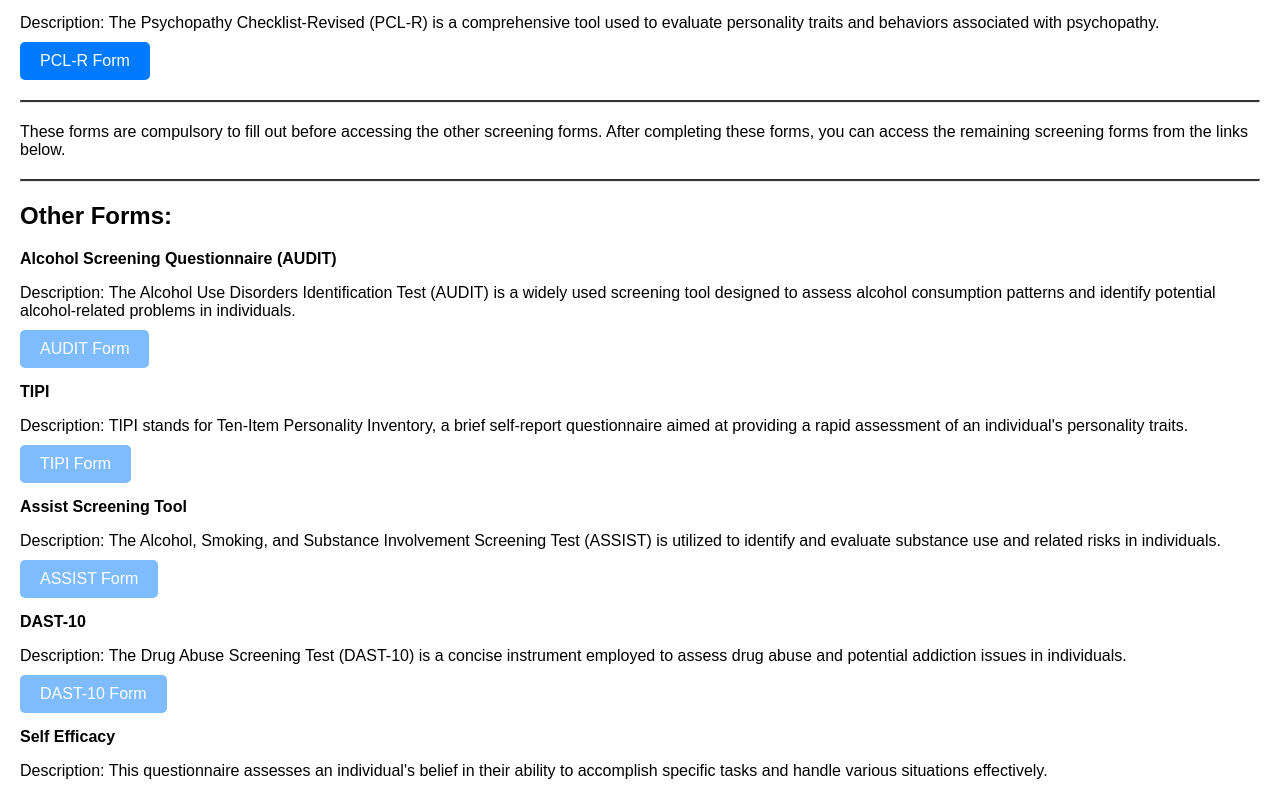
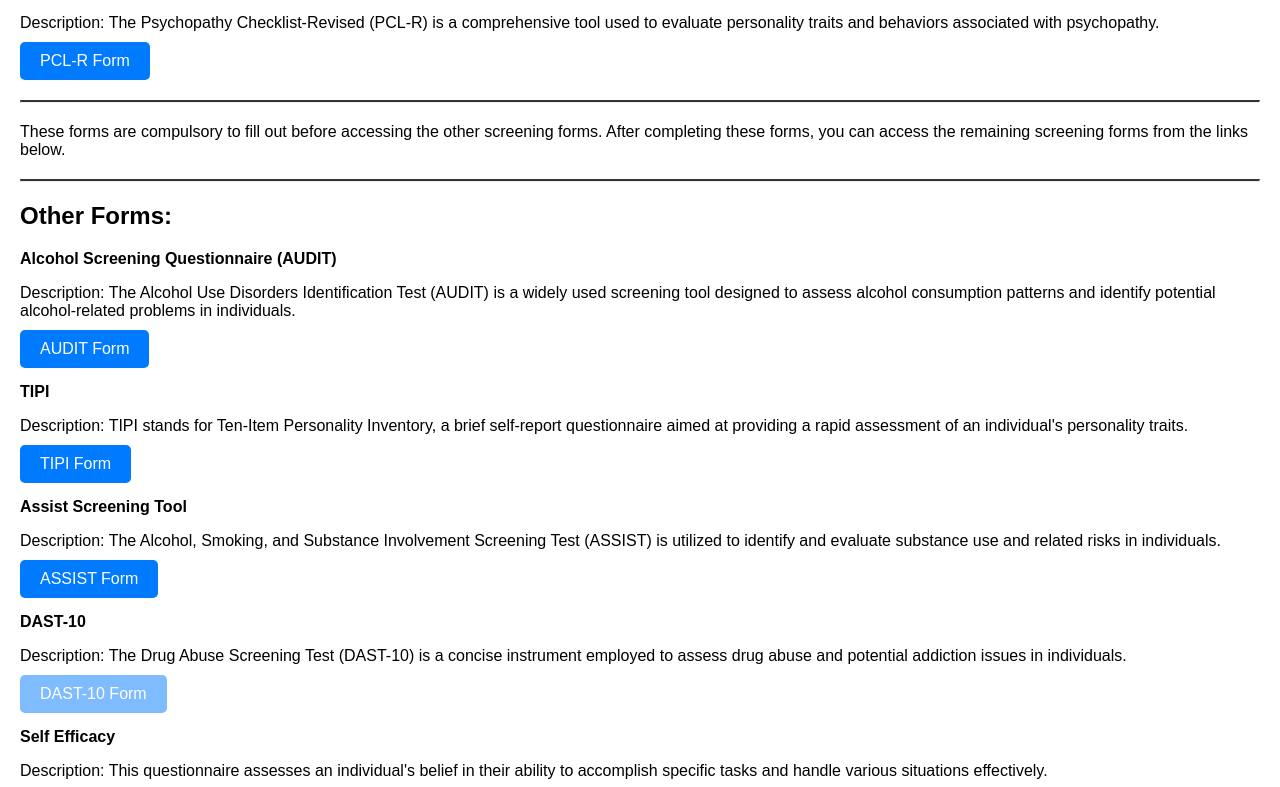
Before and after one commit to highb33kay/forms, a plain HTML site: page index.html in a window 1280 px wide. Shown: the part 405-1192 px from the top of the page. Drawn offline with Linux system fonts and the light colour scheme.

Commit message:
Update index.html

```diff
--- a/index.html
+++ b/index.html
@@ -164,17 +164,17 @@
         <li class="form-item">
             <strong>Alcohol Screening Questionnaire (AUDIT)</strong>
             <p>Description: The Alcohol Use Disorders Identification Test (AUDIT) is a widely used screening tool designed to assess alcohol consumption patterns and identify potential alcohol-related problems in individuals.</p>
-            <a class="form-link disabled-link" href="#" onclick="return openFormPopup('https://forms.gle/qukKL7efQ7hQAyiz8');">AUDIT Form</a>
+            <a class="form-link" href="#" onclick="return openFormPopup('https://forms.gle/qukKL7efQ7hQAyiz8');">AUDIT Form</a>
         </li>
         <li class="form-item">
             <strong>TIPI</strong>
             <p>Description: TIPI stands for Ten-Item Personality Inventory, a brief self-report questionnaire aimed at providing a rapid assessment of an individual's personality traits.</p>
-            <a class="form-link disabled-link" href="#" onclick="return openFormPopup('https://forms.gle/RrDBJvWPvRKTsdzZ6');">TIPI Form</a>
+            <a class="form-link " href="#" onclick="return openFormPopup('https://forms.gle/RrDBJvWPvRKTsdzZ6');">TIPI Form</a>
         </li>
         <li class="form-item">
             <strong>Assist Screening Tool</strong>
             <p>Description: The Alcohol, Smoking, and Substance Involvement Screening Test (ASSIST) is utilized to identify and evaluate substance use and related risks in individuals.</p>
-            <a class="form-link disabled-link" href="#" onclick="return openFormPopup('https://forms.gle/4z4onF3PWmDrZ1Fw6');">ASSIST Form</a>
+            <a class="form-link " href="#" onclick="return openFormPopup('https://forms.gle/4z4onF3PWmDrZ1Fw6');">ASSIST Form</a>
         </li>
         <li class="form-item">
             <strong>DAST-10</strong>
```
